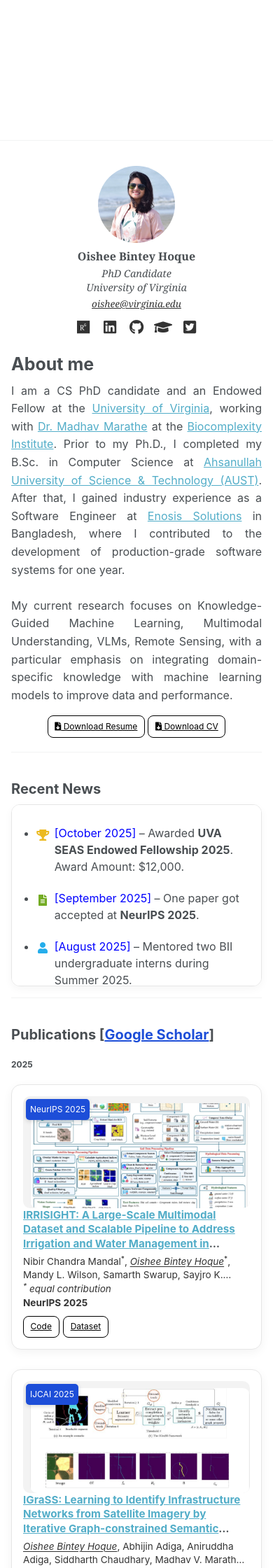
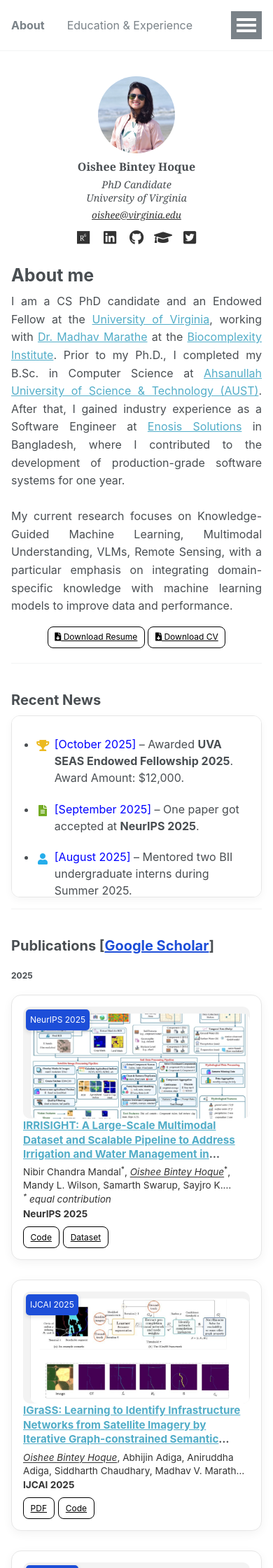
Before and after one commit to oishee-hoque/oishee-hoque.github.io, a Jekyll site: the page built from _pages/about.md, in a window 390 px wide. Shown: the top 2240 px of the page at 70% size. Built offline with Jekyll 4.4.1, drawn with Linux system fonts in a browser that asks for light colours.

Commit message:
site tile change

```diff
--- a/_includes/masthead.html
+++ b/_includes/masthead.html
@@ -1,81 +1,22 @@
 {% include base_path %}
-
-<style>
-  /* Mobile: show only the hidden list as a simple stacked menu */
-  @media (max-width: 768px) {
-    .greedy-nav { position: relative; }
-    .greedy-nav .visible-links { display: none !important; }
-    .greedy-nav .greedy-nav__toggle, .greedy-nav > button { display: none !important; } /* hide the button */
-    .greedy-nav .hidden-links {
-      display: block !important;     /* force it visible */
-      position: static;              /* make it flow under the masthead */
-      margin-top: 0;
-      padding: .25rem 0;
-      border: 0;
-      box-shadow: none;
-      background: transparent;
-    }
-    .greedy-nav .hidden-links li { display: block; list-style: none; }
-    .greedy-nav .hidden-links a {
-      display: block;
-      padding: .45rem 0;
-      margin: 0 1rem;
-      text-decoration: none;
-      color: inherit;
-      border-bottom: 1px solid rgba(0,0,0,.06);
-    }
-    .greedy-nav .hidden-links li:last-child a { border-bottom: 0; }
-  }
-
-  /* Desktop: normal inline nav; keep dropdown hidden */
-  @media (min-width: 769px) {
-    .greedy-nav .hidden-links { display: none !important; }
-  }
-</style>
 
 <div class="masthead">
   <div class="masthead__inner-wrap">
     <div class="masthead__menu">
       <nav id="site-nav" class="greedy-nav">
-        <!-- keep the theme's button markup; it'll be hidden on mobile by CSS above -->
-        <button class="greedy-nav__toggle" type="button" aria-label="Toggle menu">
-          <span class="navicon"></span>
-        </button>
-
-        <!-- DESKTOP: inline links -->
+        <button><div class="navicon"></div></button>
         <ul class="visible-links">
-          <li class="masthead__menu-item masthead__menu-item--lg">
-            <a href="{{ base_path }}/">{{ site.title }}</a>
-          </li>
+          <!-- <li class="masthead__menu-item masthead__menu-item--lg"><a href="{{ base_path }}/">{{ site.title }}</a></li> -->
           {% for link in site.data.navigation.main %}
             {% if link.url contains 'http' %}
               {% assign domain = '' %}
-            {% else %}
+              {% else %}
               {% assign domain = base_path %}
             {% endif %}
-            <li class="masthead__menu-item">
-              <a href="{{ domain }}{{ link.url }}">{{ link.title }}</a>
-            </li>
+            <li class="masthead__menu-item"><a href="{{ domain }}{{ link.url }}">{{ link.title }}</a></li>
           {% endfor %}
         </ul>
-
-        <!-- MOBILE: stacked menu (duplicate items) -->
-        <ul class="hidden-links">
-          <!-- include the title too so it's inside the mobile menu -->
-          <li class="masthead__menu-item masthead__menu-item--lg">
-            <a href="{{ base_path }}/">{{ site.title }}</a>
-          </li>
-          {% for link in site.data.navigation.main %}
-            {% if link.url contains 'http' %}
-              {% assign domain = '' %}
-            {% else %}
-              {% assign domain = base_path %}
-            {% endif %}
-            <li class="masthead__menu-item">
-              <a href="{{ domain }}{{ link.url }}">{{ link.title }}</a>
-            </li>
-          {% endfor %}
-        </ul>
+        <ul class="hidden-links hidden"></ul>
       </nav>
     </div>
   </div>
```
